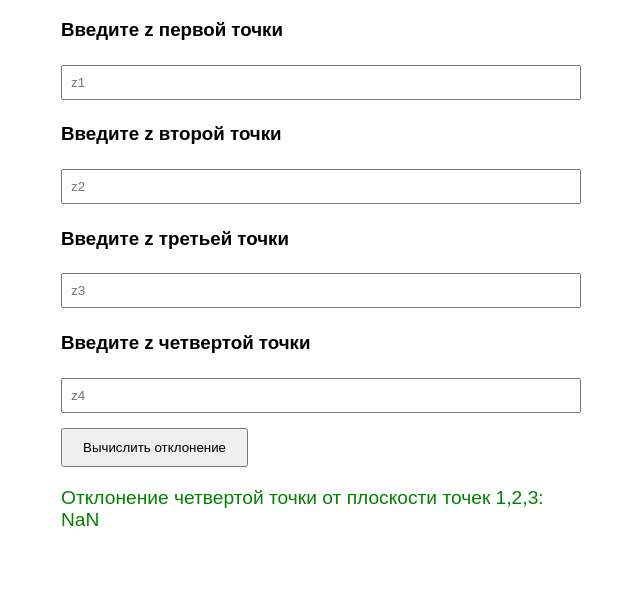
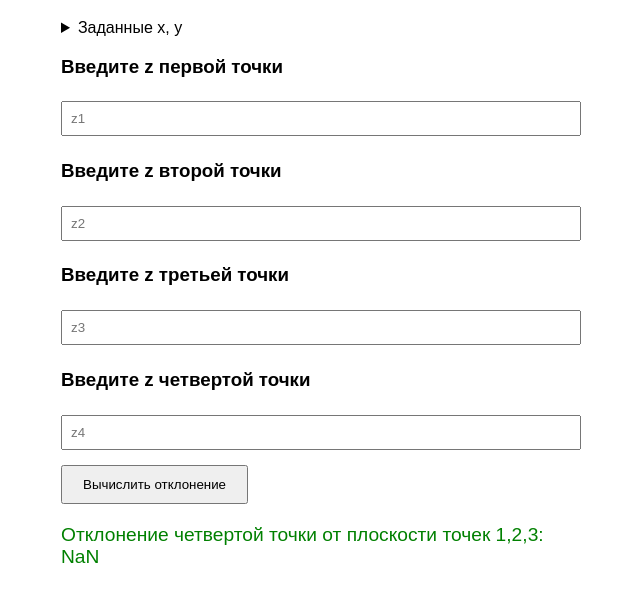
Before and after one commit to ferrison/distance_calculate, a plain HTML site: page index.html in a window 1280 px wide. Both pictures are taken after a click on the button "Вычислить отклонение". Shown: the part 98-700 px from the top of the page, without its empty margins (329-969 px from the left). Drawn offline with Linux system fonts and the light colour scheme.

Commit message:
Add info about fixed x, y

```diff
--- a/index.html
+++ b/index.html
@@ -32,6 +32,13 @@
 <body>
     <div class="container">
         <h1>Расстояние от точки до плоскости</h1>
+        <details>
+            <summary>Заданные x, y</summary>
+            <p id="p1"></p>
+            <p id="p2"></p>
+            <p id="p3"></p>
+            <p id="p4"></p>
+        </details>
         <form id="distanceForm">
             <h3>Введите z первой точки </h3>
             <input type="number" id="z1" placeholder="z1" required>
@@ -46,22 +53,28 @@
         <div class="result" id="result"></div>
     </div>
     <script>
-        function calculateDistance() {
-            // Получение значений координат точек
         const x1 = 1;
         const y1 = 1;
-            const z1 = parseFloat(document.getElementById('z1').value);
 
         const x2 = 2;
         const y2 = 1;
-            const z2 = parseFloat(document.getElementById('z2').value);
 
         const x3 = 1;
         const y3 = 2;
-            const z3 = parseFloat(document.getElementById('z3').value);
 
         const x4 = 1;
         const y4 = 1;
+
+        document.getElementById('p1').innerText = `Первая точка: ${x1}; ${y1}`;
+        document.getElementById('p2').innerText = `Вторая точка: ${x2}; ${y2}`;
+        document.getElementById('p3').innerText = `Третья точка: ${x3}; ${y3}`;
+        document.getElementById('p4').innerText = `Четвертая точка: ${x4}; ${y4}`;
+
+        function calculateDistance() {
+            // Получение значений координат точек
+            const z1 = parseFloat(document.getElementById('z1').value);
+            const z2 = parseFloat(document.getElementById('z2').value);
+            const z3 = parseFloat(document.getElementById('z3').value);
             const z4 = parseFloat(document.getElementById('z4').value);
 
             // Вычисление векторов AB и AC
```
Lines whose indentation alone changed are shown as unchanged.
